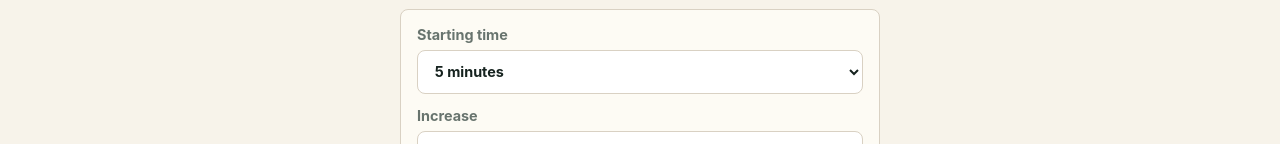
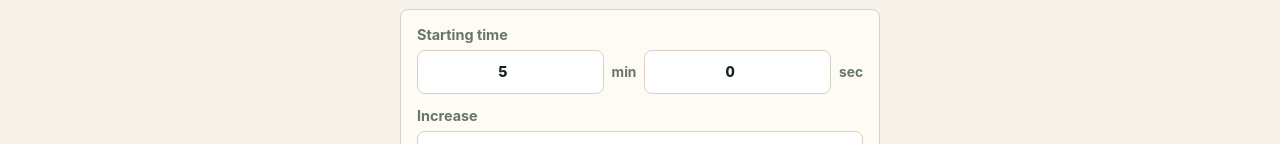
Before and after one commit to asadykovc-bot/Dish-washing, a plain HTML site: page index.html in a window 1280 px wide. Both pictures are taken after a click on the button "Settings". Shown: the part 581-725 px from the top of the page. Drawn offline with Linux system fonts and the light colour scheme.

Commit message:
Add files via upload

```diff
--- a/app.js
+++ b/app.js
@@ -30,7 +30,8 @@ const elements = {
   totalDone: document.getElementById("totalDone"),
   settingsToggle: document.getElementById("settingsToggle"),
   settingsPanel: document.getElementById("settingsPanel"),
-  baseDuration: document.getElementById("baseDuration"),
+  baseMinutes: document.getElementById("baseMinutes"),
+  baseSeconds: document.getElementById("baseSeconds"),
   increment: document.getElementById("increment"),
   maxDuration: document.getElementById("maxDuration"),
   resetProgressButton: document.getElementById("resetProgressButton"),
@@ -80,7 +81,8 @@ function renderIdle() {
   elements.resetTimerButton.hidden = true;
   elements.nextDuration.textContent = formatTime(nextDurationAfterCompletion());
   elements.totalDone.textContent = String(state.settings.completed);
-  elements.baseDuration.value = String(state.settings.baseDuration);
+  elements.baseMinutes.value = String(Math.floor(state.settings.baseDuration / 60));
+  elements.baseSeconds.value = String(state.settings.baseDuration % 60);
   elements.increment.value = String(state.settings.increment);
   elements.maxDuration.value = String(state.settings.maxDuration);
 }
@@ -196,6 +198,25 @@ async function playDoneSound() {
   });
 }
 
+function normalizeBaseDuration() {
+  const minutes = Math.max(0, Number.parseInt(elements.baseMinutes.value, 10) || 0);
+  const seconds = Math.min(59, Math.max(0, Number.parseInt(elements.baseSeconds.value, 10) || 0));
+  return minutes * 60 + seconds;
+}
+
+function updateBaseDuration() {
+  state.settings.baseDuration = Math.max(1, normalizeBaseDuration());
+
+  if (state.settings.baseDuration > state.settings.maxDuration) {
+    state.settings.maxDuration = state.settings.baseDuration;
+  }
+
+  saveSettings();
+  if (!state.running && state.timerId === null) {
+    renderIdle();
+  }
+}
+
 function updateSetting(key, value) {
   state.settings[key] = Number(value);
 
@@ -234,7 +255,8 @@ elements.settingsToggle.addEventListener("click", () => {
   elements.settingsToggle.setAttribute("aria-expanded", String(willOpen));
 });
 
-elements.baseDuration.addEventListener("change", (event) => updateSetting("baseDuration", event.target.value));
+elements.baseMinutes.addEventListener("change", updateBaseDuration);
+elements.baseSeconds.addEventListener("change", updateBaseDuration);
 elements.increment.addEventListener("change", (event) => updateSetting("increment", event.target.value));
 elements.maxDuration.addEventListener("change", (event) => updateSetting("maxDuration", event.target.value));
 elements.resetProgressButton.addEventListener("click", () => {
--- a/index.html
+++ b/index.html
@@ -55,11 +55,12 @@
         <div class="settings-panel" id="settingsPanel" hidden>
           <label>
             <span>Starting time</span>
-            <select id="baseDuration">
-              <option value="180">3 minutes</option>
-              <option value="300">5 minutes</option>
-              <option value="600">10 minutes</option>
-            </select>
+            <div class="time-inputs">
+              <input id="baseMinutes" type="number" min="0" max="999" step="1" inputmode="numeric" aria-label="Starting minutes">
+              <span>min</span>
+              <input id="baseSeconds" type="number" min="0" max="59" step="1" inputmode="numeric" aria-label="Starting seconds">
+              <span>sec</span>
+            </div>
           </label>
           <label>
             <span>Increase</span>
--- a/styles.css
+++ b/styles.css
@@ -32,6 +32,7 @@ body {
 }
 
 button,
+input,
 select {
   font: inherit;
 }
@@ -207,7 +208,8 @@ select {
   font-weight: 700;
 }
 
-.settings-panel select {
+.settings-panel select,
+.settings-panel input {
   min-height: 2.75rem;
   width: 100%;
   border: 1px solid var(--line);
@@ -215,6 +217,24 @@ select {
   padding: 0 0.8rem;
   background: white;
   color: var(--text);
+}
+
+.time-inputs {
+  display: grid;
+  grid-template-columns: minmax(0, 1fr) auto minmax(0, 1fr) auto;
+  gap: 0.5rem;
+  align-items: center;
+}
+
+.time-inputs span {
+  color: var(--muted);
+  font-size: 0.86rem;
+}
+
+.time-inputs input {
+  text-align: center;
+  font-weight: 800;
+  font-variant-numeric: tabular-nums;
 }
 
 .completion {
--- a/sw.js
+++ b/sw.js
@@ -1,4 +1,4 @@
-const CACHE_NAME = "dish-habit-timer-v4";
+const CACHE_NAME = "dish-habit-timer-v5";
 const APP_SHELL = [
   "./",
   "./index.html",
```
